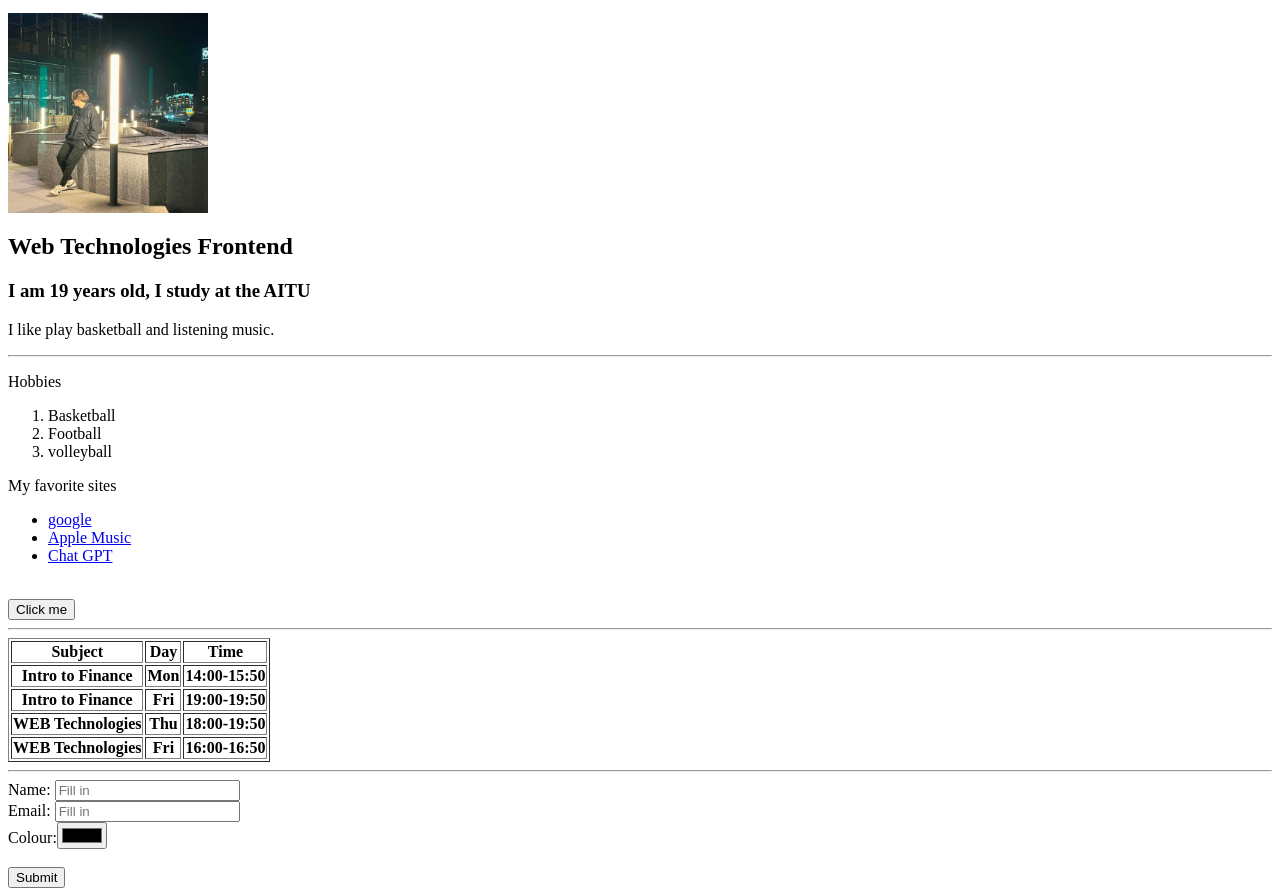
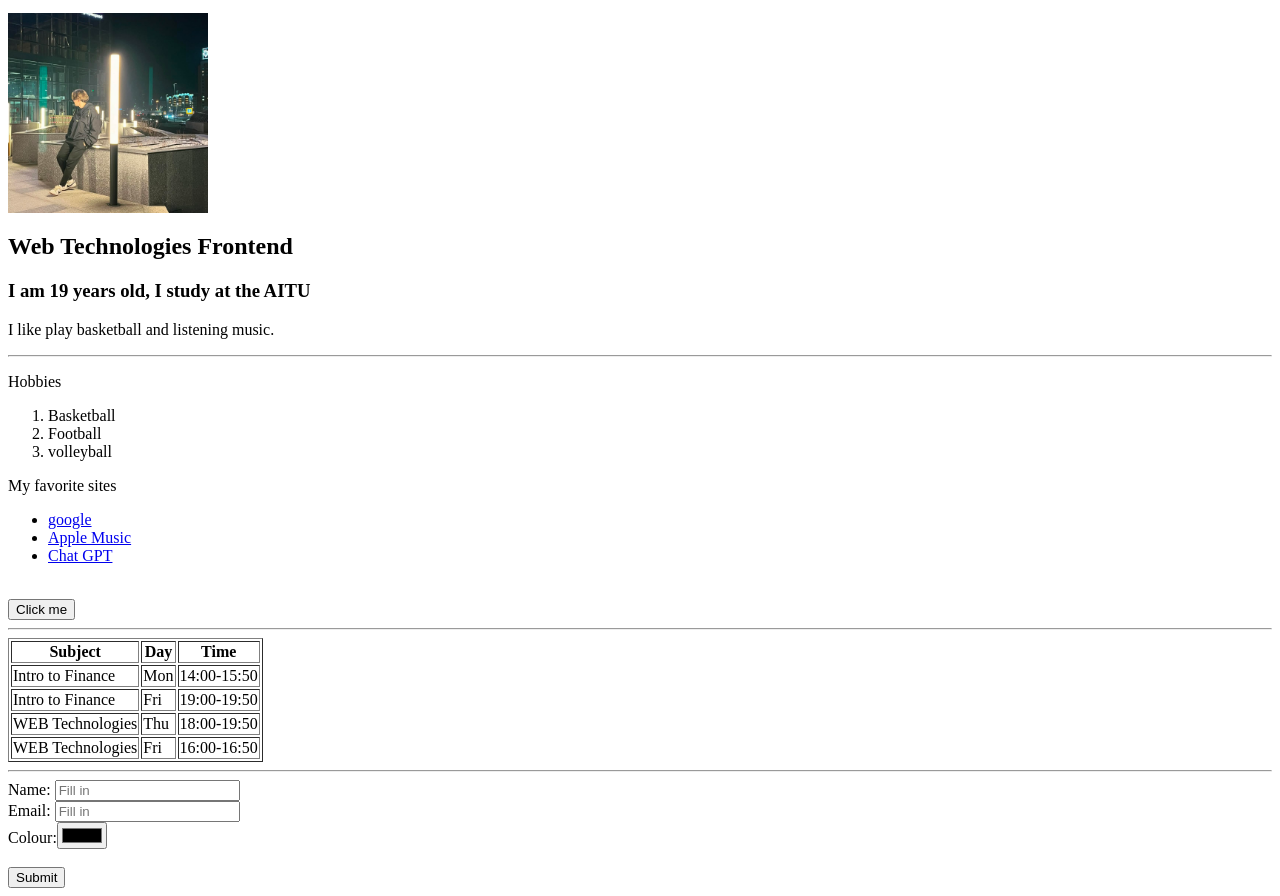
Before and after one commit to 1B0-d/website, a plain HTML site: page index.html in a window 1280 px wide. Shown: the part 88-984 px from the top of the page. Drawn offline with Linux system fonts and the light colour scheme.

Commit message:
Add files via upload

```diff
--- a/index.html
+++ b/index.html
@@ -35,24 +35,24 @@
                 <th>Time</th>
             </tr>
             <tr>
-                <th>Intro to Finance</th>
-                <th>Mon</th>
-                <th>14:00-15:50</th>
+                <td>Intro to Finance</td>
+                <td>Mon</td>
+                <td>14:00-15:50</td>
             </tr>
             <tr>
-                <th>Intro to Finance</th>
-                <th>Fri</th>
-                <th>19:00-19:50</th>
+                <td>Intro to Finance</td>
+                <td>Fri</td>
+                <td>19:00-19:50</td>
             </tr>
             <tr>
-                <th>WEB Technologies</th>
-                <th>Thu</th>
-                <th>18:00-19:50</th>
+                <td>WEB Technologies</td>
+                <td>Thu</td>
+                <td>18:00-19:50</td>
             </tr>
             <tr>
-                <th>WEB Technologies</th>
-                <th>Fri</th>
-                <th>16:00-16:50</th>
+                <td>WEB Technologies</td>
+                <td>Fri</td>
+                <td>16:00-16:50</td>
             </tr>
         </table><hr>
         <from>
```
